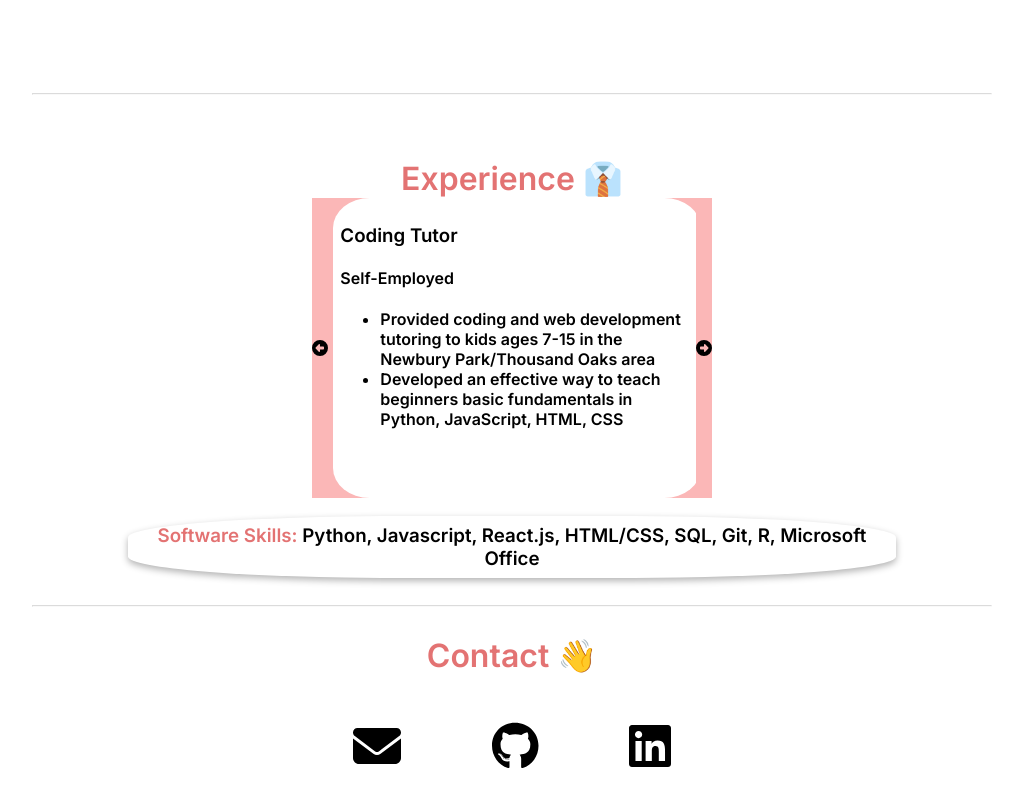
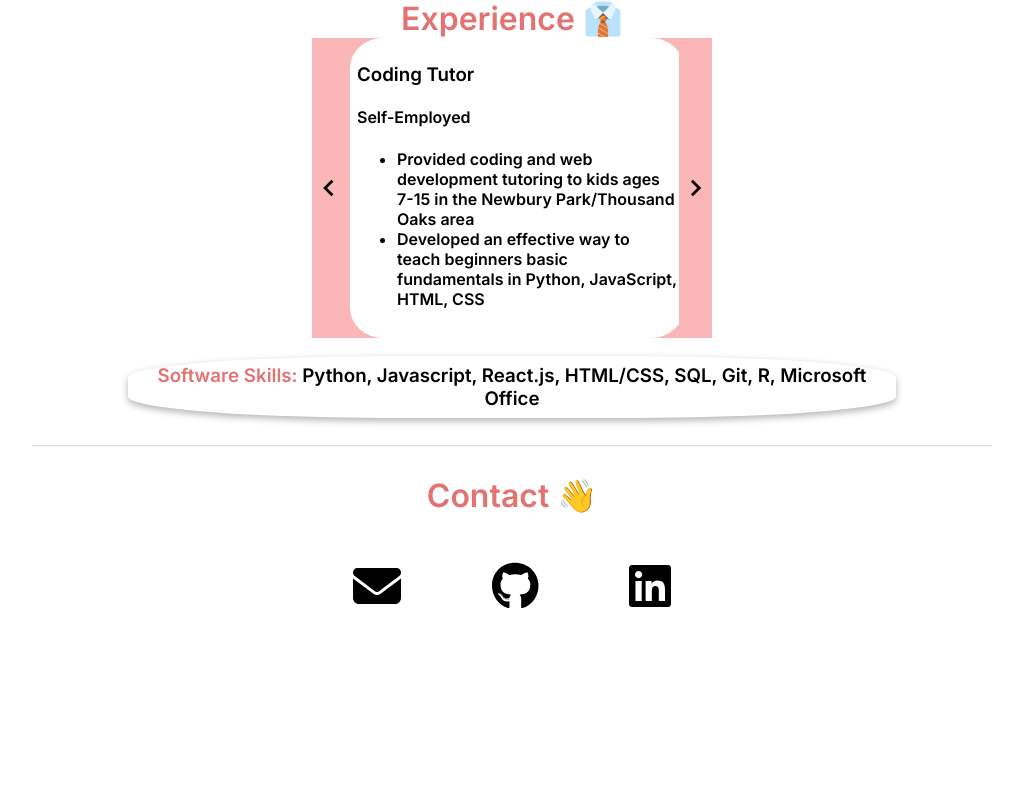
Before and after one commit to ebmalabuyo/portfolio, a React (Create React App) app: page / in a window 1280 px wide. Shown: the part 2425-3232 px from the top of the page, without its empty margins (128-1151 px from the left). After the commit the page ends 3086 px from the top, so only its background shows below. Built offline with nearby package versions, Linux system fonts and the light colour scheme.

Commit message:
fixing slider

```diff
--- a/package.json
+++ b/package.json
@@ -11,6 +11,7 @@
     "@testing-library/react": "^13.3.0",
     "@testing-library/user-event": "^13.5.0",
     "react": "^18.2.0",
+    "react-card-slider-component": "^1.0.9",
     "react-dom": "^18.2.0",
     "react-scripts": "^2.1.3",
     "web-vitals": "^2.1.4"
--- a/src/App.js
+++ b/src/App.js
@@ -8,9 +8,10 @@ import work_info from "./work_info.js";
 // import "./components/work_style.css"
 import "./worky.css"
 import Work from "./components/work.js";
-import { FontAwesomeIcon } from '@fortawesome/react-fontawesome'
 import { faArrowAltCircleRight, faArrowAltCircleLeft } from '@fortawesome/free-solid-svg-icons'
 import Footer from "./components/footer.js";
+import ReactCardSlider from 'react-card-slider-component';
+import { MdChevronLeft,MdChevronRight } from 'react-icons/md';
 
 export default function App() {
 
@@ -25,6 +26,16 @@ export default function App() {
   /// for the work experiecne flip through section
   var [num, setNum] = React.useState(0)
   const [info, setInfo] = React.useState(work_info)
+
+  const slideLeft =()=>{
+    var slider = document.getElementsByClassName("slider")[0];
+    slider.scrollLeft = slider.scrollLeft - 320;
+}
+
+const slideRight =()=>{
+  var slider = document.getElementsByClassName("slider")[0];
+  slider.scrollLeft = slider.scrollLeft + 320;
+}
 
 
   const newInfo = info.map(item => {
@@ -56,11 +67,12 @@ export default function App() {
       <h1 className="experi">Experience 👔</h1>
       <div className="bigger-cont">
         <div className="main-slider-cont">
-          <FontAwesomeIcon className="arrow-left" icon={faArrowAltCircleLeft} />
+        <MdChevronLeft size={40} onClick = {slideLeft} className="slider-icon left"/>
           <div className="slider">
             {newInfo}
           </div>
-          <FontAwesomeIcon className="arrow-right"  icon={faArrowAltCircleRight} />
+        <MdChevronRight size={40} onClick = {slideRight} className="slider-icon right"/>
+          {/* <ReactCardSlider slides={info}/> */}
        </div>
         <div className="skills">
           <h3><b>Software Skills:</b> Python, Javascript, React.js, HTML/CSS, SQL, Git, R, Microsoft Office</h3>
--- a/src/components/nav.css
+++ b/src/components/nav.css
@@ -78,7 +78,7 @@
     }
 
     .nav-menu.active {
-        background: rgb(251, 183, 183);
+        background:white;
         right: 0;
         opacity: 1;
         transition: all 0.5s ease;
--- a/src/index.css
+++ b/src/index.css
@@ -48,7 +48,7 @@ body {
   background-image: url('./images/jump.JPG');
   background-size: 100%;
   background-repeat: no-repeat;
-  height: 50rem;
+  height: 40rem;
   /* background-position: cover; */
   background-position: center center;
 
@@ -219,7 +219,7 @@ footer {
   display: flex;
   flex-direction: column;
   align-items: center;
-  color: rgb(227, 115, 115);;
+  color: rgb(227, 115, 115);
 }
 
 @media only screen and (max-width: 700px) {
```
Also changed, not shown: 1 other file (tests, documents, lock files or other folders). Lines whose indentation alone changed are shown as unchanged.
